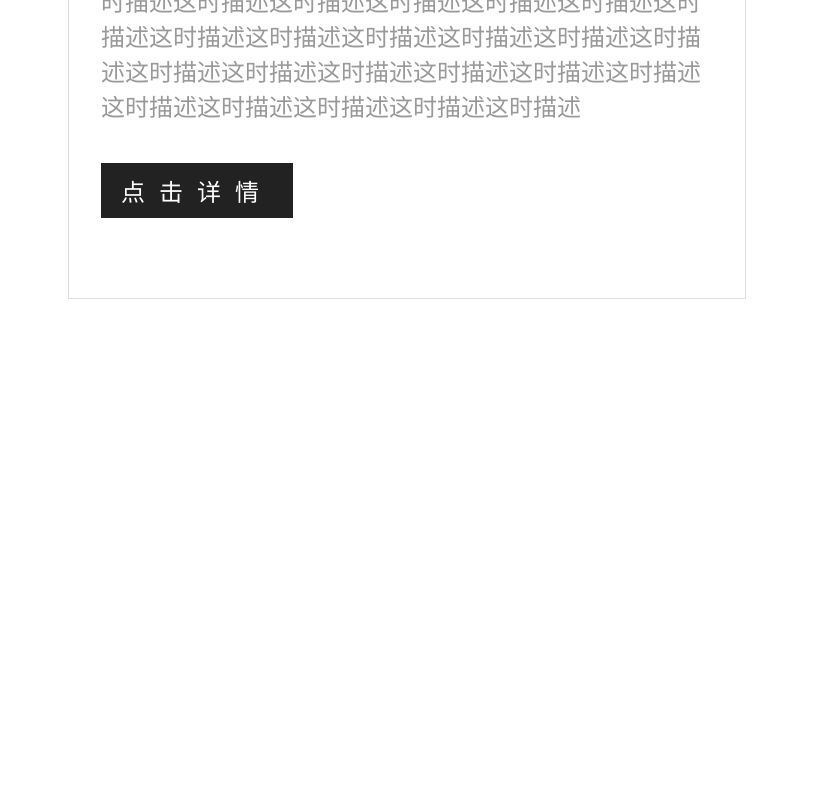
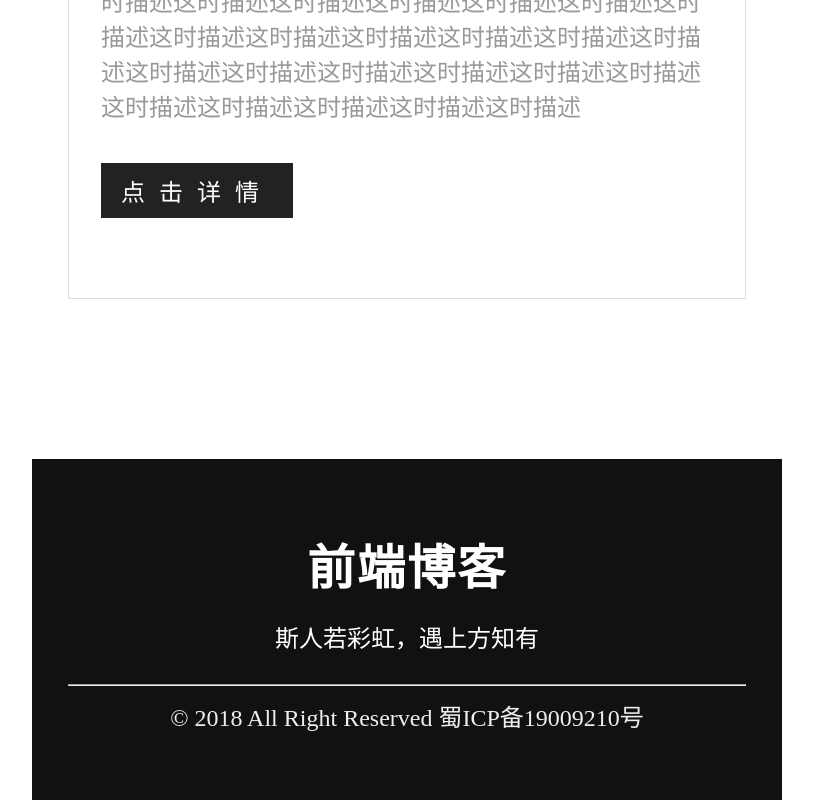
Before and after one commit to Csyyang/vue3.0-blog, a Vue app: page / in a window 1280 px wide. Shown: the part 2737-3537 px from the top of the page, without its empty margins (233-1046 px from the left). Before the commit the page ends 3196 px from the top, so only its background shows below. Built offline with nearby package versions, Linux system fonts and the light colour scheme.

Commit message:
feat: foot组件

```diff
--- /dev/null
+++ b/src/components/footer.vue
@@ -0,0 +1,36 @@
+<template>
+  <footer>
+      <p class="title">前端博客</p>
+      <p class="text">斯人若彩虹，遇上方知有</p>
+      <hr />
+      <p class="bei font12">© 2018 All Right Reserved 蜀ICP备19009210号</p>
+  </footer>
+</template>
+
+<script>
+export default {
+
+}
+</script>
+
+<style lang="scss" scoped>
+footer {
+    background: #111;
+    padding: .35rem .18rem;
+    text-align: center;
+    .title {
+        font-size: .24rem;
+        letter-spacing: .01rem;
+        font-weight: 700;
+        margin-bottom: .1rem;
+    }
+    .text {
+        font-size: .12rem;
+        margin-bottom: .15rem;
+    }
+    .bei {
+        margin-top: .1rem;
+        color: #eee;
+    }
+}
+</style>
--- a/src/main.scss
+++ b/src/main.scss
@@ -79,3 +79,7 @@ a:active {
     line-height: 0.14rem;
     font-size: 0.14rem;
 }
+.font12 {
+    line-height: .12rem;
+    font-size: .12rem;
+}
--- a/src/views/home/Home.vue
+++ b/src/views/home/Home.vue
@@ -2,8 +2,9 @@
   <div class="home">
     <!-- 头部组件 -->
     <headers />
+
+    <!-- 轮播图 -->
     <section class="context">
-
       <div class="photo">
         <div ref="touch" class="touch" @touchstart.prevent="touchstart" @touchmove.prevent="touchmove" @touchend.prevent="touchend">
           <ul class="photo-box" v-for="(item,index) in img" :key="index">
@@ -16,10 +17,14 @@
           <li v-for="(item,index) in img" :key="index" :class="[index === imgIndex?'white-point':'']"></li>
         </ul>
       </div>
+    </section>
 
-      <!-- 文章组件 -->
-      <articles />
-    </section>
+    <!-- 文章组件 -->
+    <articles />
+
+    <!-- 底部组件 -->
+    <footers />
+
   </div>
 </template>
 <script>
@@ -28,11 +33,14 @@
 import headers from '@/components/header'
 import touchMethods from '@/views/home/home.js'
 import articles from '@/components/article'
+import footers from '@/components/footer'
+
 export default {
   name: 'Home',
   components: {
     headers,
-    articles
+    articles,
+    footers
   },
   setup() {
     // 轮播
```
